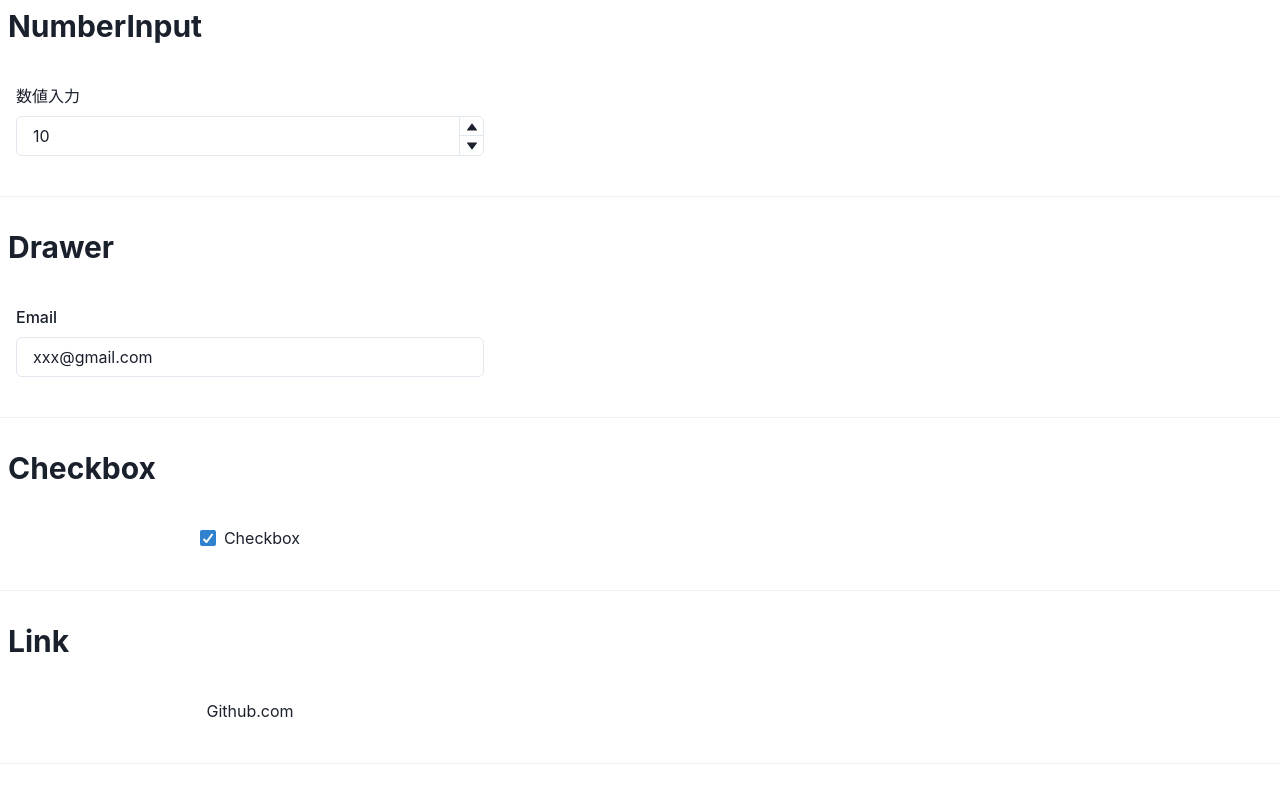
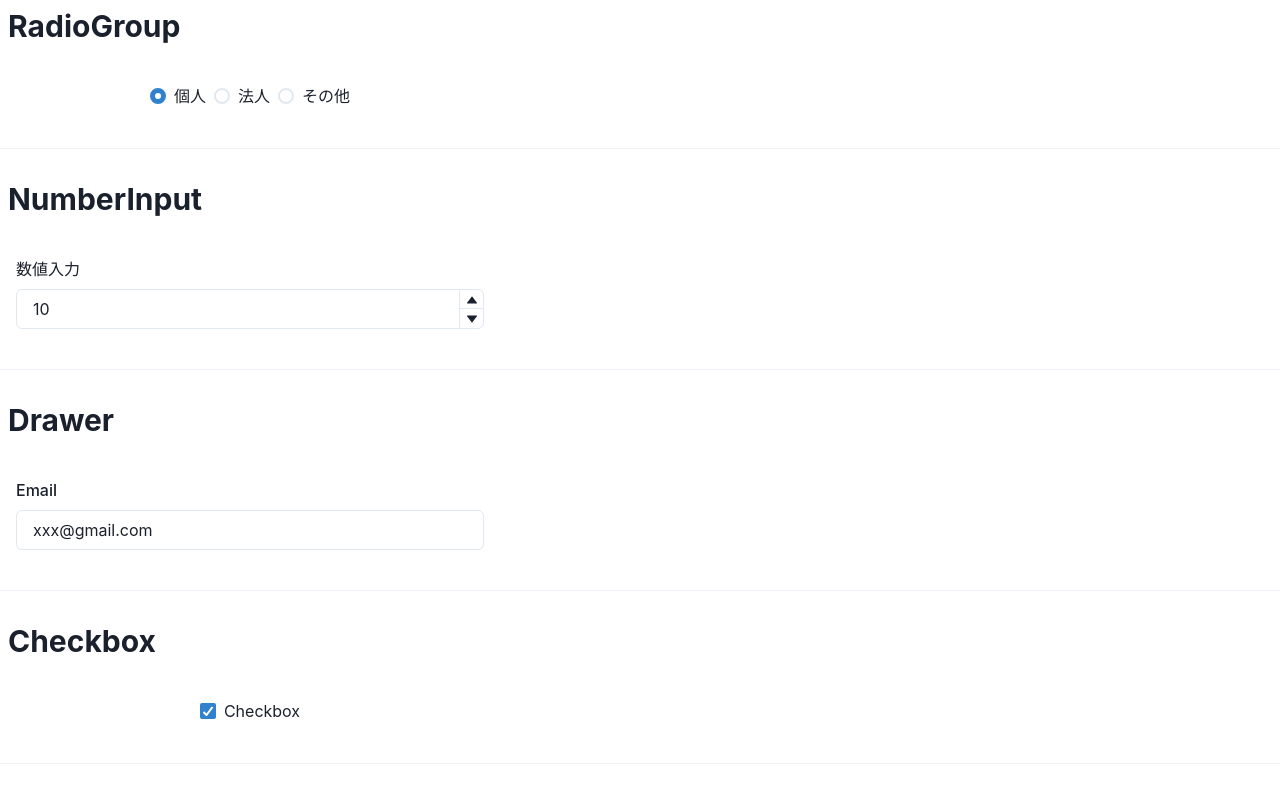
Before and after one commit to nkgrnkgr/testing-library-and-a11y, a React (Vite) app: page / in a window 1280 px wide. Shown: the top 799 px of the page. Built offline with nearby package versions, Linux system fonts and the light colour scheme.

Commit message:
ラジオを追加

```diff
--- /dev/null
+++ b/src/components/Radio/index.tsx
@@ -0,0 +1,27 @@
+import { Center, Radio, RadioGroup, Stack } from "@chakra-ui/react";
+import { useState } from "react";
+import { Title } from "../Title";
+
+function Component() {
+  const [value, setValue] = useState("1");
+  return (
+    <RadioGroup onChange={setValue} value={value} aria-label="ユーザー区分">
+      <Stack direction="row">
+        <Radio value="1">個人</Radio>
+        <Radio value="2">法人</Radio>
+        <Radio value="3">その他</Radio>
+      </Stack>
+    </RadioGroup>
+  );
+}
+
+export function RadioDisplay() {
+  return (
+    <>
+      <Title>RadioGroup</Title>
+      <Center p={4} w="500px">
+        <Component />
+      </Center>
+    </>
+  );
+}
--- a/src/main.tsx
+++ b/src/main.tsx
@@ -19,6 +19,7 @@
 import { NumberInputDisplay } from "./components/NumberInputDisplay";
 import { PopoverDisplay } from "./components/PopoverDisplay";
 import { Progressbar } from "./components/Progressbar";
+import { RadioDisplay } from "./components/Radio";
 import { StatDisplay } from "./components/StatDisplay";
 import { TabAndContents } from "./components/TabAndContents";
 import { TableDisplay } from "./components/Table";
@@ -30,6 +31,7 @@
   <React.StrictMode>
     <Provider>
       <Contents>
+        <RadioDisplay />
         <NumberInputDisplay />
         <FormControlDisplay />
         <CheckboxDisplay />
```
Also changed, not shown: 1 other file (tests, documents, lock files or other folders).
